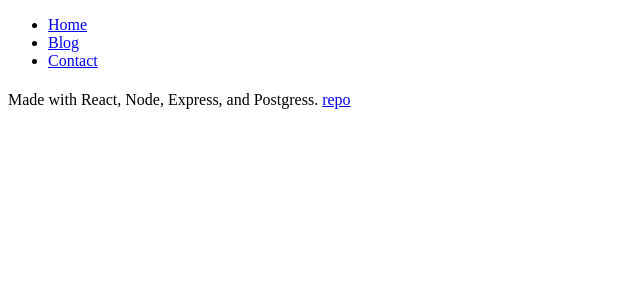
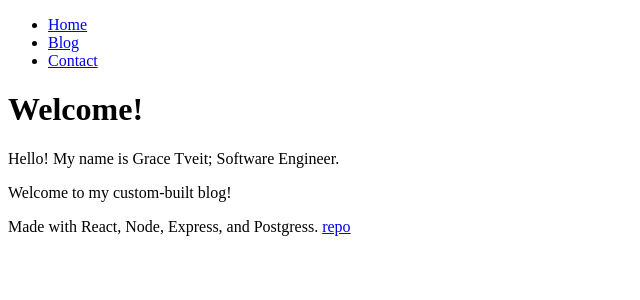
Before and after one commit to gracetveit/graceBlog, a React app in the folder frontend/: page / in a window 1280 px wide. Shown: the top 300 px of the page, without its empty margins (0-640 px from the left). Built offline with nearby package versions, Linux system fonts and the light colour scheme; no server answers; the HTML template or start-up script is replaced by a standard one.

Commit message:
feat: updating static pages

```diff
--- a/frontend/pages/Contact.tsx
+++ b/frontend/pages/Contact.tsx
@@ -3,9 +3,6 @@ import React, { ReactChildren } from 'react';
 export default () => {
   return (
     <div>
-      <h1>Grace Tveit</h1>
-      <p>Hello!</p>
-      <p>My name is Grace Tveit, and I'm a software engineer.</p>
       <h2>Links</h2>
       <ul>
         <li>
@@ -14,6 +11,7 @@ export default () => {
         <li>
           <a href="https://www.linkedin.com/in/gracetveit/">LinkedIn</a>
         </li>
+        <li>Email: grace.tveit@gmail.com</li>
       </ul>
     </div>
   );
--- a/frontend/pages/Home.tsx
+++ b/frontend/pages/Home.tsx
@@ -4,17 +4,18 @@ import { RootState } from '../store';
 import { fetchMostRecent } from '../store/singleBlog';
 
 export default () => {
-  const dispatch = useDispatch();
-  const blog = useSelector((state: RootState) => state.singleBlog);
+  // const dispatch = useDispatch();
+  // const blog = useSelector((state: RootState) => state.singleBlog);
 
-  useEffect(() => {
-    dispatch(fetchMostRecent());
-  }, [dispatch]);
+  // useEffect(() => {
+  //   dispatch(fetchMostRecent());
+  // }, [dispatch]);
 
   return (
     <div>
-      <h1>{blog.title}</h1>
-      <p>{blog.content}</p>
+      <h1>Welcome!</h1>
+      <p>Hello! My name is Grace Tveit; Software Engineer.</p>
+      <p>Welcome to my custom-built blog!</p>
     </div>
   );
 };
```
